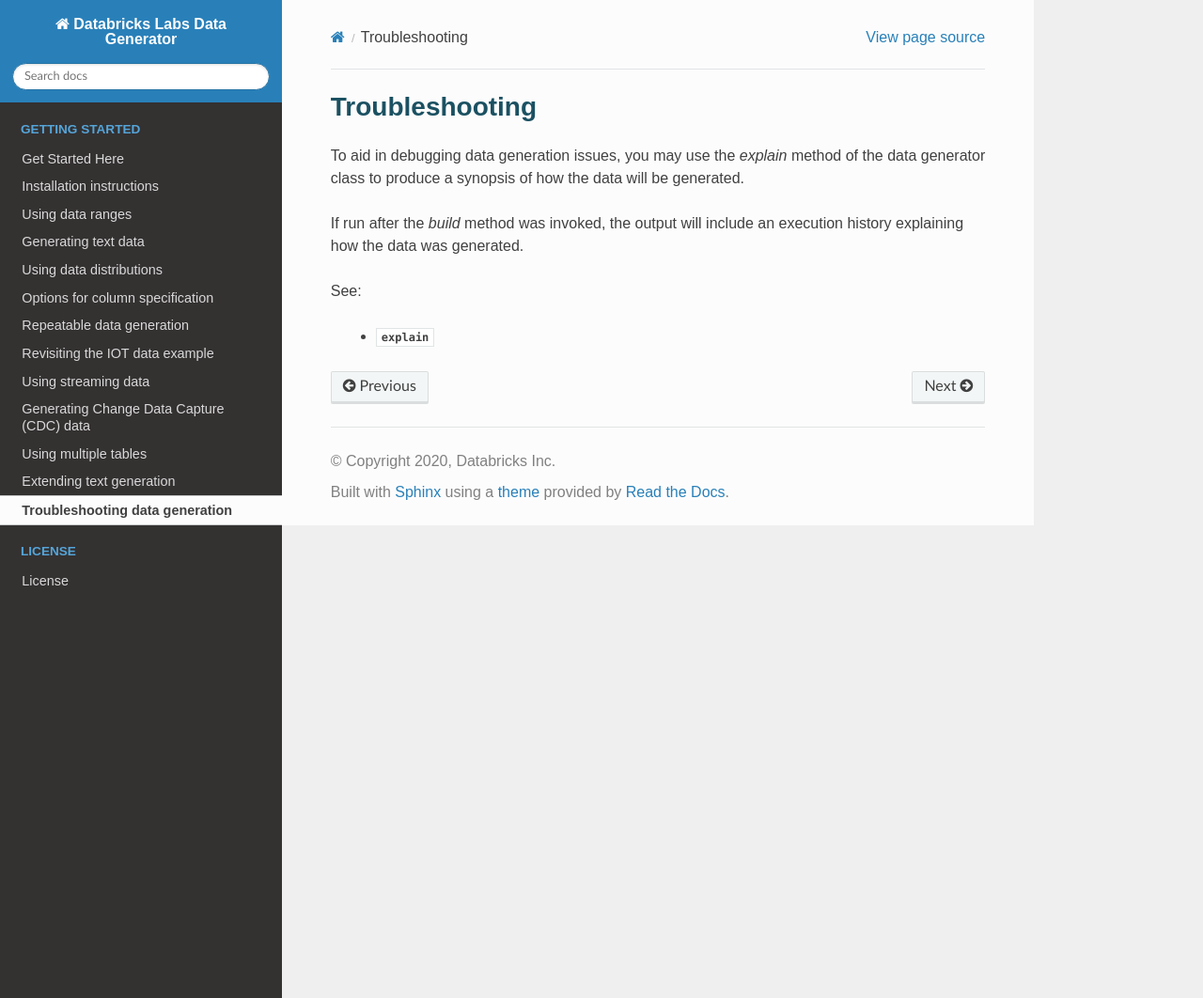
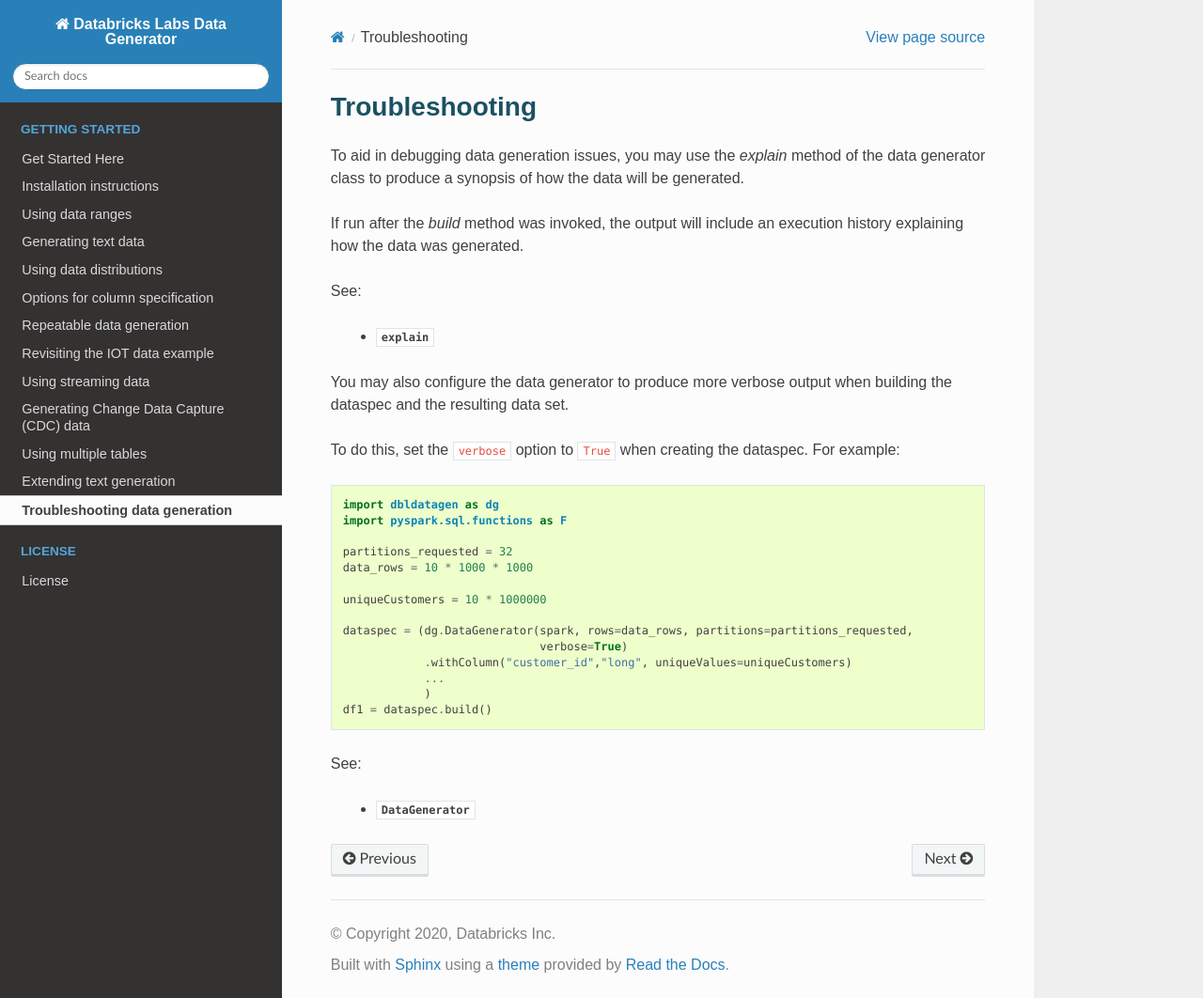
Before and after one commit to databrickslabs/dbldatagen, a Sphinx documentation site: the page built from docs/source/troubleshooting.rst, in a window 1280 px wide and 1062 px high. Shown: the whole window at 94% size. Built offline with Sphinx 7.4.7 and the Read the Docs theme 2.0.0, drawn with Linux system fonts in a browser that asks for light colours; pages that are not in the unit, such as notebooks, are missing from menus.

Commit message:
updates (#93)

```diff
--- a/docs/source/troubleshooting.rst
+++ b/docs/source/troubleshooting.rst
@@ -15,3 +15,30 @@ data was generated.
 See:
 
   * :data:`~dbldatagen.data_generator.DataGenerator.explain`
+
+You may also configure the data generator to produce more verbose output when building the
+dataspec and the resulting data set.
+
+To do this, set the ``verbose`` option to ``True`` when creating the dataspec. For example:
+
+
+.. code-block:: python
+
+   import dbldatagen as dg
+   import pyspark.sql.functions as F
+
+   partitions_requested = 32
+   data_rows = 10 * 1000 * 1000
+
+   uniqueCustomers = 10 * 1000000
+
+   dataspec = (dg.DataGenerator(spark, rows=data_rows, partitions=partitions_requested,
+                                verbose=True)
+               .withColumn("customer_id","long", uniqueValues=uniqueCustomers)
+               ...
+               )
+   df1 = dataspec.build()
+
+See:
+
+  * :data:`~dbldatagen.data_generator.DataGenerator`
```
Also changed, not shown: 3 other files.
